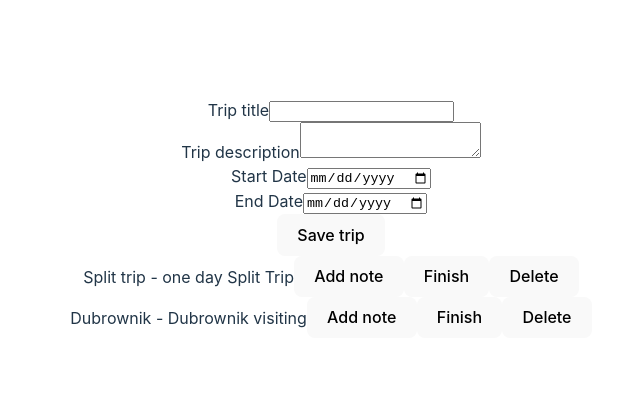
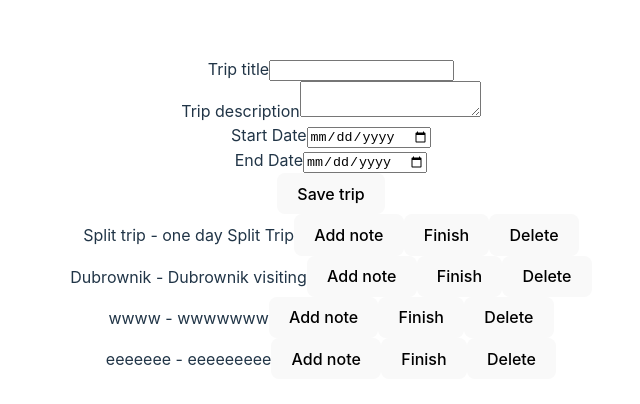
Before and after one commit to duszaemilia/trip-planner, a React (Vite) app: page / in a window 1280 px wide. Shown: the part 182-586 px from the top of the page, without its empty margins (309-949 px from the left). Built offline with nearby package versions, Linux system fonts and the light colour scheme; data requests are answered from the project's data file.

Commit message:
AddNote component

```diff
--- a/server/db.json
+++ b/server/db.json
@@ -13,7 +13,43 @@
       "startDate": "2023-06-10",
       "endDate": "2023-06-15",
       "id": 3
+    },
+    {
+      "title": "wwww",
+      "description": "wwwwwww",
+      "status": "open",
+      "startDate": "2023-06-16",
+      "endDate": "2023-06-16",
+      "id": 4
+    },
+    {
+      "title": "eeeeeee",
+      "description": "eeeeeeeee",
+      "status": "open",
+      "startDate": "2023-06-14",
+      "endDate": "",
+      "id": 5
     }
   ],
-  "operations": []
+  "notes": [
+    {
+      "note": "ttttttt",
+      "tripId": {
+        "tripId": 5
+      },
+      "id": 1
+    },
+    {
+      "note": "ttttttt",
+      "tripId": {
+        "tripId": 5
+      },
+      "id": 2
+    },
+    {
+      "note": "ttttttt",
+      "tripId": 5,
+      "id": 3
+    }
+  ]
 }
--- a/src/App.jsx
+++ b/src/App.jsx
@@ -1,8 +1,9 @@
 import './App.css'
 import {useEffect, useState} from "react";
 import {getAllTrips} from "./helpers/api.jsx";
-import {sendTripData} from "./helpers/api.jsx";
+import {sendDataAPI} from "./helpers/api.jsx";
 import {deleteTripAPI} from "./helpers/api.jsx";
+import AddNote from "./components/AddNote.jsx";
 
 function App() {
 
@@ -11,6 +12,7 @@ function App() {
     const [description, setDescription] = useState("");
     const [startDate, setStartDate] = useState('');
     const [endDate, setEndDate] = useState('');
+    const [noteId, setNoteId] = useState(null);
 
     useEffect(() => {
         getAllTrips()
@@ -23,16 +25,15 @@ function App() {
 
     async function handleSubmit(event) {
         event.preventDefault();
-        const result = await sendTripData({
-            title, description, status:"open", startDate, endDate
-        });
+        const result = await sendDataAPI({
+            title, description, status: "open", startDate, endDate
+        },"trips");
         setTitle("");
         setDescription("");
         setStartDate("");
         setEndDate("");
-        setTrips([...trips,result])
+        setTrips([...trips, result])
     }
-
 
 
     async function handleDeleteTrip(event) {
@@ -90,12 +91,15 @@ function App() {
 
             <section>
                 {trips.map((trip) => (
-<div key={trip.id}>
-    <span>{trip.title}</span> - <span>{trip.description}</span>
-    <button>Add note</button>
-    <button>Finish</button>
-    <button onClick={handleDeleteTrip} data-id={trip.id}>Delete</button>
-</div>
+                    <div key={trip.id}>
+                        <span>{trip.title}</span> - <span>{trip.description}</span>
+                        {noteId === trip.id ? (<AddNote tripId={trip.id}/>) : (
+                            <button onClick={() => setNoteId(trip.id)}>
+                                    Add note
+                            </button>)}
+                        <button>Finish</button>
+                        <button onClick={handleDeleteTrip} data-id={trip.id}>Delete</button>
+                    </div>
                 ))}
             </section>
 
--- /dev/null
+++ b/src/components/AddNote.jsx
@@ -0,0 +1,30 @@
+import {useState} from "react";
+import {sendDataAPI} from "../helpers/api.jsx";
+
+function AddNote({tripId}) {
+    const [note, setNote] = useState("");
+
+    async function handleAddNote() {
+        if (note.trim() !== "") {
+            const data = await sendDataAPI({
+                note: note,
+                tripId
+            }, "notes");
+
+        }
+
+    }
+
+    return (
+        <>
+            <input type="text"
+                   value={note}
+                   onChange={event => setNote(event.target.value)}
+                   placeholder="Additional note"
+            />
+            <button onClick={handleAddNote}>Confirm</button>
+        </>
+    );
+}
+
+export default AddNote;
--- a/src/helpers/api.jsx
+++ b/src/helpers/api.jsx
@@ -4,9 +4,9 @@ export async function getAllTrips() {
 }
 
 
-export  async function sendTripData(data) {
+export  async function sendDataAPI(data,endpoint) {
     const response = await fetch(
-        'http://localhost:3000/trips',
+        `http://localhost:3000/${endpoint}`,
         {
             headers:{
                 "Content-Type": "application/json"
```
